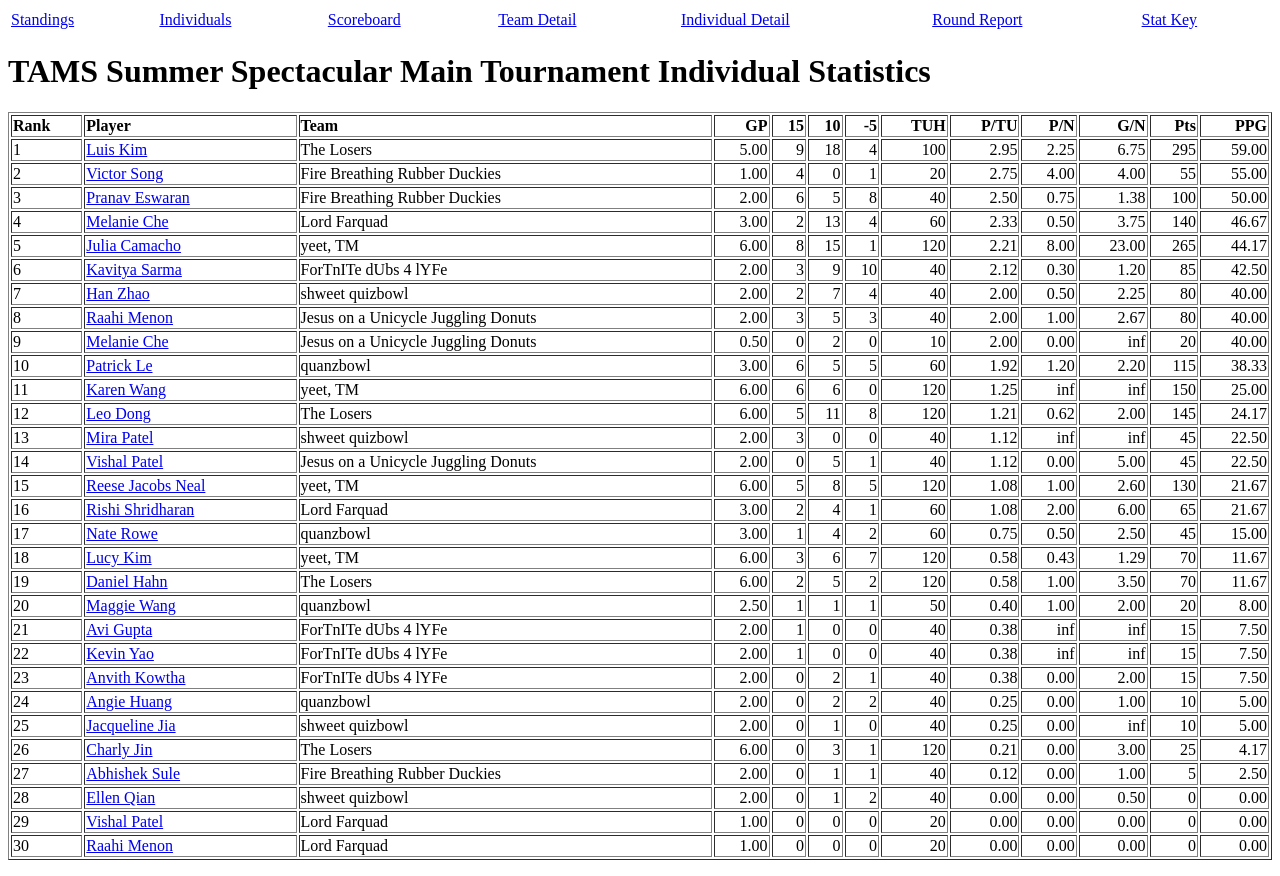
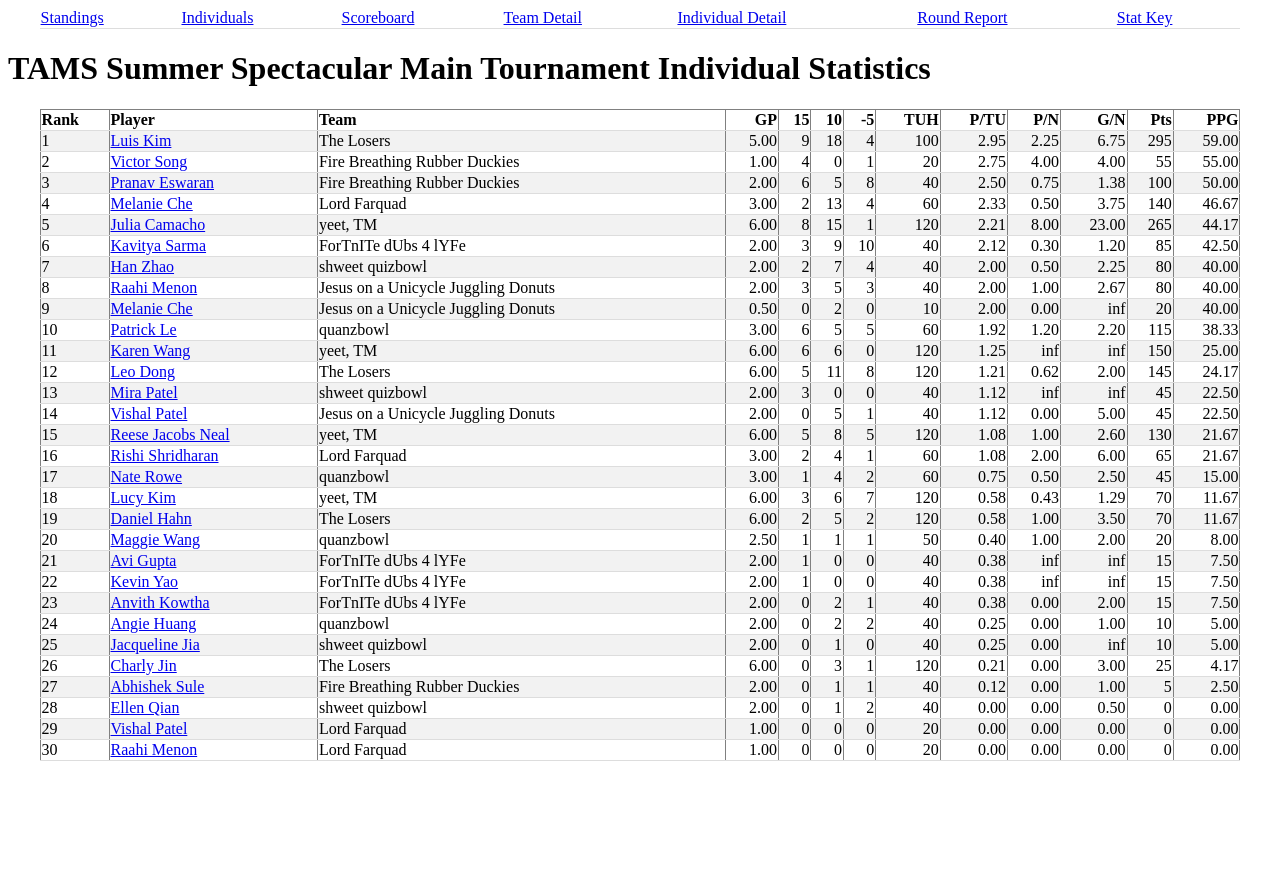
Before and after one commit to InfernalHydra/TAMSQuizBowlTourney, a website: page static/Report_individuals.html in a window 1280 px wide. After the commit the page ends 800 px from the top, so only its background shows below. Drawn offline with nearby package versions, Linux system fonts and the light colour scheme; files that its build step writes are made by us from their sources.

Commit message:
Updated Stats

```diff
--- a/static/Report_games.html
+++ b/static/Report_games.html
@@ -1,18 +1,20 @@
 <HTML>
 <HEAD>
 <TITLE>TAMS Summer Spectacular Main Tournament Scoreboard </TITLE>
-
+<link rel="stylesheet" href='heading/heading.css'></link>
+<script src="jquery-3.3.1.min.js"></script>
+<script src="header.js"></script>
 </HEAD>
 <BODY>
 <table border=0 width=100%>
 <tr>
-<meta http-equiv="Content-Type" content="text/html;charset=ISO-8859-1" />  <td><A HREF=Report_standings.html>Standings</A></td>
-  <td><A HREF=Report_individuals.html>Individuals</A></td>
-  <td><A HREF=Report_games.html>Scoreboard</A></td>
-  <td><A HREF=Report_teamdetail.html>Team Detail</A></td>
-  <td><A HREF=Report_playerdetail.html>Individual Detail</A></td>
-  <td><A HREF=Report_rounds.html>Round Report</A></td>
-  <td><A HREF=Report_statkey.html>Stat Key</A></td>
+<meta http-equiv="Content-Type" content="text/html;charset=ISO-8859-1" />  <td><A HREF=/standing>Standings</A></td>
+  <td><A HREF=/individuals>Individuals</A></td>
+  <td><A HREF=/games>Scoreboard</A></td>
+  <td><A HREF=/teamdetail>Team Detail</A></td>
+  <td><A HREF=/playerdetail>Individual Detail</A></td>
+  <td><A HREF=/rounds>Round Report</A></td>
+  <td><A HREF=/statkey>Stat Key</A></td>
 </tr>
 </table>
 <H1>TAMS Summer Spectacular Main Tournament Scoreboard </H1><P>
--- a/static/Report_individuals.html
+++ b/static/Report_individuals.html
@@ -1,18 +1,20 @@
 <HTML>
 <HEAD>
 <TITLE>TAMS Summer Spectacular Main Tournament Individual Statistics </TITLE>
-
+<link rel="stylesheet" href='heading/heading.css'></link>
+<script src="jquery-3.3.1.min.js"></script>
+<script src="header.js"></script>
 </HEAD>
 <BODY>
 <table border=0 width=100%>
 <tr>
-<meta http-equiv="Content-Type" content="text/html;charset=ISO-8859-1" />  <td><A HREF=Report_standings.html>Standings</A></td>
-  <td><A HREF=Report_individuals.html>Individuals</A></td>
-  <td><A HREF=Report_games.html>Scoreboard</A></td>
-  <td><A HREF=Report_teamdetail.html>Team Detail</A></td>
-  <td><A HREF=Report_playerdetail.html>Individual Detail</A></td>
-  <td><A HREF=Report_rounds.html>Round Report</A></td>
-  <td><A HREF=Report_statkey.html>Stat Key</A></td>
+<meta http-equiv="Content-Type" content="text/html;charset=ISO-8859-1" />  <td><A HREF=/standing>Standings</A></td>
+  <td><A HREF=/individuals>Individuals</A></td>
+  <td><A HREF=/games>Scoreboard</A></td>
+  <td><A HREF=/teamdetail>Team Detail</A></td>
+  <td><A HREF=/playerdetail>Individual Detail</A></td>
+  <td><A HREF=/rounds>Round Report</A></td>
+  <td><A HREF=/statkey>Stat Key</A></td>
 </tr>
 </table>
 <H1>TAMS Summer Spectacular Main Tournament Individual Statistics </H1><P>
@@ -34,7 +36,7 @@
 </tr>
 <tr>
   <td ALIGN=LEFT>1</td>
-  <td ALIGN=LEFT><A HREF=Report_playerdetail.html#p2_5>Luis Kim</A></td>
+  <td ALIGN=LEFT><A HREF=/playerdetail#p2_5>Luis Kim</A></td>
   <td ALIGN=LEFT>The Losers</td>
   <td ALIGN=RIGHT>5.00</td>
   <td ALIGN=RIGHT>9</td>
@@ -49,7 +51,7 @@
 </tr>
 <tr>
   <td ALIGN=LEFT>2</td>
-  <td ALIGN=LEFT><A HREF=Report_playerdetail.html#p1_6>Victor Song</A></td>
+  <td ALIGN=LEFT><A HREF=/playerdetail#p1_6>Victor Song</A></td>
   <td ALIGN=LEFT>Fire Breathing Rubber Duckies</td>
   <td ALIGN=RIGHT>1.00</td>
   <td ALIGN=RIGHT>4</td>
@@ -64,7 +66,7 @@
 </tr>
 <tr>
   <td ALIGN=LEFT>3</td>
-  <td ALIGN=LEFT><A HREF=Report_playerdetail.html#p3_6>Pranav Eswaran</A></td>
+  <td ALIGN=LEFT><A HREF=/playerdetail#p3_6>Pranav Eswaran</A></td>
   <td ALIGN=LEFT>Fire Breathing Rubber Duckies</td>
   <td ALIGN=RIGHT>2.00</td>
   <td ALIGN=RIGHT>6</td>
@@ -79,7 +81,7 @@
 </tr>
 <tr>
   <td ALIGN=LEFT>4</td>
-  <td ALIGN=LEFT><A HREF=Report_playerdetail.html#p1_7>Melanie Che</A></td>
+  <td ALIGN=LEFT><A HREF=/playerdetail#p1_7>Melanie Che</A></td>
   <td ALIGN=LEFT>Lord Farquad</td>
   <td ALIGN=RIGHT>3.00</td>
   <td ALIGN=RIGHT>2</td>
@@ -94,7 +96,7 @@
 </tr>
 <tr>
   <td ALIGN=LEFT>5</td>
-  <td ALIGN=LEFT><A HREF=Report_playerdetail.html#p4_0>Julia Camacho</A></td>
+  <td ALIGN=LEFT><A HREF=/playerdetail#p4_0>Julia Camacho</A></td>
   <td ALIGN=LEFT>yeet, TM</td>
   <td ALIGN=RIGHT>6.00</td>
   <td ALIGN=RIGHT>8</td>
@@ -109,7 +111,7 @@
 </tr>
 <tr>
   <td ALIGN=LEFT>6</td>
-  <td ALIGN=LEFT><A HREF=Report_playerdetail.html#p4_4>Kavitya Sarma</A></td>
+  <td ALIGN=LEFT><A HREF=/playerdetail#p4_4>Kavitya Sarma</A></td>
   <td ALIGN=LEFT>ForTnITe dUbs 4 lYFe</td>
   <td ALIGN=RIGHT>2.00</td>
   <td ALIGN=RIGHT>3</td>
@@ -124,7 +126,7 @@
 </tr>
 <tr>
   <td ALIGN=LEFT>7</td>
-  <td ALIGN=LEFT><A HREF=Report_playerdetail.html#p3_1>Han Zhao</A></td>
+  <td ALIGN=LEFT><A HREF=/playerdetail#p3_1>Han Zhao</A></td>
   <td ALIGN=LEFT>shweet quizbowl</td>
   <td ALIGN=RIGHT>2.00</td>
   <td ALIGN=RIGHT>2</td>
@@ -139,7 +141,7 @@
 </tr>
 <tr>
   <td ALIGN=LEFT>8</td>
-  <td ALIGN=LEFT><A HREF=Report_playerdetail.html#p1_3>Raahi Menon</A></td>
+  <td ALIGN=LEFT><A HREF=/playerdetail#p1_3>Raahi Menon</A></td>
   <td ALIGN=LEFT>Jesus on a Unicycle Juggling Donuts</td>
   <td ALIGN=RIGHT>2.00</td>
   <td ALIGN=RIGHT>3</td>
@@ -154,7 +156,7 @@
 </tr>
 <tr>
   <td ALIGN=LEFT>9</td>
-  <td ALIGN=LEFT><A HREF=Report_playerdetail.html#p3_3>Melanie Che</A></td>
+  <td ALIGN=LEFT><A HREF=/playerdetail#p3_3>Melanie Che</A></td>
   <td ALIGN=LEFT>Jesus on a Unicycle Juggling Donuts</td>
   <td ALIGN=RIGHT>0.50</td>
   <td ALIGN=RIGHT>0</td>
@@ -169,7 +171,7 @@
 </tr>
 <tr>
   <td ALIGN=LEFT>10</td>
-  <td ALIGN=LEFT><A HREF=Report_playerdetail.html#p1_2>Patrick Le</A></td>
+  <td ALIGN=LEFT><A HREF=/playerdetail#p1_2>Patrick Le</A></td>
   <td ALIGN=LEFT>quanzbowl</td>
   <td ALIGN=RIGHT>3.00</td>
   <td ALIGN=RIGHT>6</td>
@@ -184,7 +186,7 @@
 </tr>
 <tr>
   <td ALIGN=LEFT>11</td>
-  <td ALIGN=LEFT><A HREF=Report_playerdetail.html#p1_0>Karen Wang</A></td>
+  <td ALIGN=LEFT><A HREF=/playerdetail#p1_0>Karen Wang</A></td>
   <td ALIGN=LEFT>yeet, TM</td>
   <td ALIGN=RIGHT>6.00</td>
   <td ALIGN=RIGHT>6</td>
@@ -199,7 +201,7 @@
 </tr>
 <tr>
   <td ALIGN=LEFT>12</td>
-  <td ALIGN=LEFT><A HREF=Report_playerdetail.html#p1_5>Leo Dong</A></td>
+  <td ALIGN=LEFT><A HREF=/playerdetail#p1_5>Leo Dong</A></td>
   <td ALIGN=LEFT>The Losers</td>
   <td ALIGN=RIGHT>6.00</td>
   <td ALIGN=RIGHT>5</td>
@@ -214,7 +216,7 @@
 </tr>
 <tr>
   <td ALIGN=LEFT>13</td>
-  <td ALIGN=LEFT><A HREF=Report_playerdetail.html#p2_1>Mira Patel</A></td>
+  <td ALIGN=LEFT><A HREF=/playerdetail#p2_1>Mira Patel</A></td>
   <td ALIGN=LEFT>shweet quizbowl</td>
   <td ALIGN=RIGHT>2.00</td>
   <td ALIGN=RIGHT>3</td>
@@ -229,7 +231,7 @@
 </tr>
 <tr>
   <td ALIGN=LEFT>14</td>
-  <td ALIGN=LEFT><A HREF=Report_playerdetail.html#p2_3>Vishal Patel</A></td>
+  <td ALIGN=LEFT><A HREF=/playerdetail#p2_3>Vishal Patel</A></td>
   <td ALIGN=LEFT>Jesus on a Unicycle Juggling Donuts</td>
   <td ALIGN=RIGHT>2.00</td>
   <td ALIGN=RIGHT>0</td>
@@ -244,7 +246,7 @@
 </tr>
 <tr>
   <td ALIGN=LEFT>15</td>
-  <td ALIGN=LEFT><A HREF=Report_playerdetail.html#p3_0>Reese Jacobs Neal</A></td>
+  <td ALIGN=LEFT><A HREF=/playerdetail#p3_0>Reese Jacobs Neal</A></td>
   <td ALIGN=LEFT>yeet, TM</td>
   <td ALIGN=RIGHT>6.00</td>
   <td ALIGN=RIGHT>5</td>
@@ -259,7 +261,7 @@
 </tr>
 <tr>
   <td ALIGN=LEFT>16</td>
-  <td ALIGN=LEFT><A HREF=Report_playerdetail.html#p2_7>Rishi Shridharan</A></td>
+  <td ALIGN=LEFT><A HREF=/playerdetail#p2_7>Rishi Shridharan</A></td>
   <td ALIGN=LEFT>Lord Farquad</td>
   <td ALIGN=RIGHT>3.00</td>
   <td ALIGN=RIGHT>2</td>
@@ -274,7 +276,7 @@
 </tr>
 <tr>
   <td ALIGN=LEFT>17</td>
-  <td ALIGN=LEFT><A HREF=Report_playerdetail.html#p2_2>Nate Rowe</A></td>
+  <td ALIGN=LEFT><A HREF=/playerdetail#p2_2>Nate Rowe</A></td>
   <td ALIGN=LEFT>quanzbowl</td>
   <td ALIGN=RIGHT>3.00</td>
   <td ALIGN=RIGHT>1</td>
@@ -289,7 +291,7 @@
 </tr>
 <tr>
   <td ALIGN=LEFT>18</td>
-  <td ALIGN=LEFT><A HREF=Report_playerdetail.html#p2_0>Lucy Kim</A></td>
+  <td ALIGN=LEFT><A HREF=/playerdetail#p2_0>Lucy Kim</A></td>
   <td ALIGN=LEFT>yeet, TM</td>
   <td ALIGN=RIGHT>6.00</td>
   <td ALIGN=RIGHT>3</td>
@@ -304,7 +306,7 @@
 </tr>
 <tr>
   <td ALIGN=LEFT>19</td>
-  <td ALIGN=LEFT><A HREF=Report_playerdetail.html#p4_5>Daniel Hahn</A></td>
+  <td ALIGN=LEFT><A HREF=/playerdetail#p4_5>Daniel Hahn</A></td>
   <td ALIGN=LEFT>The Losers</td>
   <td ALIGN=RIGHT>6.00</td>
   <td ALIGN=RIGHT>2</td>
@@ -319,7 +321,7 @@
 </tr>
 <tr>
   <td ALIGN=LEFT>20</td>
-  <td ALIGN=LEFT><A HREF=Report_playerdetail.html#p4_2>Maggie Wang</A></td>
+  <td ALIGN=LEFT><A HREF=/playerdetail#p4_2>Maggie Wang</A></td>
   <td ALIGN=LEFT>quanzbowl</td>
   <td ALIGN=RIGHT>2.50</td>
   <td ALIGN=RIGHT>1</td>
@@ -334,7 +336,7 @@
 </tr>
 <tr>
   <td ALIGN=LEFT>21</td>
-  <td ALIGN=LEFT><A HREF=Report_playerdetail.html#p2_4>Avi Gupta</A></td>
+  <td ALIGN=LEFT><A HREF=/playerdetail#p2_4>Avi Gupta</A></td>
   <td ALIGN=LEFT>ForTnITe dUbs 4 lYFe</td>
   <td ALIGN=RIGHT>2.00</td>
   <td ALIGN=RIGHT>1</td>
@@ -349,7 +351,7 @@
 </tr>
 <tr>
   <td ALIGN=LEFT>22</td>
-  <td ALIGN=LEFT><A HREF=Report_playerdetail.html#p1_4>Kevin Yao</A></td>
+  <td ALIGN=LEFT><A HREF=/playerdetail#p1_4>Kevin Yao</A></td>
   <td ALIGN=LEFT>ForTnITe dUbs 4 lYFe</td>
   <td ALIGN=RIGHT>2.00</td>
   <td ALIGN=RIGHT>1</td>
@@ -364,7 +366,7 @@
 </tr>
 <tr>
   <td ALIGN=LEFT>23</td>
-  <td ALIGN=LEFT><A HREF=Report_playerdetail.html#p3_4>Anvith Kowtha</A></td>
+  <td ALIGN=LEFT><A HREF=/playerdetail#p3_4>Anvith Kowtha</A></td>
   <td ALIGN=LEFT>ForTnITe dUbs 4 lYFe</td>
   <td ALIGN=RIGHT>2.00</td>
   <td ALIGN=RIGHT>0</td>
@@ -379,7 +381,7 @@
 </tr>
 <tr>
   <td ALIGN=LEFT>24</td>
-  <td ALIGN=LEFT><A HREF=Report_playerdetail.html#p3_2>Angie Huang</A></td>
+  <td ALIGN=LEFT><A HREF=/playerdetail#p3_2>Angie Huang</A></td>
   <td ALIGN=LEFT>quanzbowl</td>
   <td ALIGN=RIGHT>2.00</td>
   <td ALIGN=RIGHT>0</td>
@@ -394,7 +396,7 @@
 </tr>
 <tr>
   <td ALIGN=LEFT>25</td>
-  <td ALIGN=LEFT><A HREF=Report_playerdetail.html#p1_1>Jacqueline Jia</A></td>
+  <td ALIGN=LEFT><A HREF=/playerdetail#p1_1>Jacqueline Jia</A></td>
   <td ALIGN=LEFT>shweet quizbowl</td>
   <td ALIGN=RIGHT>2.00</td>
   <td ALIGN=RIGHT>0</td>
@@ -409,7 +411,7 @@
 </tr>
 <tr>
   <td ALIGN=LEFT>26</td>
-  <td ALIGN=LEFT><A HREF=Report_playerdetail.html#p3_5>Charly Jin</A></td>
+  <td ALIGN=LEFT><A HREF=/playerdetail#p3_5>Charly Jin</A></td>
   <td ALIGN=LEFT>The Losers</td>
   <td ALIGN=RIGHT>6.00</td>
   <td ALIGN=RIGHT>0</td>
@@ -424,7 +426,7 @@
 </tr>
 <tr>
   <td ALIGN=LEFT>27</td>
-  <td ALIGN=LEFT><A HREF=Report_playerdetail.html#p2_6>Abhishek Sule</A></td>
+  <td ALIGN=LEFT><A HREF=/playerdetail#p2_6>Abhishek Sule</A></td>
   <td ALIGN=LEFT>Fire Breathing Rubber Duckies</td>
   <td ALIGN=RIGHT>2.00</td>
   <td ALIGN=RIGHT>0</td>
@@ -439,7 +441,7 @@
 </tr>
 <tr>
   <td ALIGN=LEFT>28</td>
-  <td ALIGN=LEFT><A HREF=Report_playerdetail.html#p4_1>Ellen Qian</A></td>
+  <td ALIGN=LEFT><A HREF=/playerdetail#p4_1>Ellen Qian</A></td>
   <td ALIGN=LEFT>shweet quizbowl</td>
   <td ALIGN=RIGHT>2.00</td>
   <td ALIGN=RIGHT>0</td>
@@ -454,7 +456,7 @@
 </tr>
 <tr>
   <td ALIGN=LEFT>29</td>
-  <td ALIGN=LEFT><A HREF=Report_playerdetail.html#p4_7>Vishal Patel</A></td>
+  <td ALIGN=LEFT><A HREF=/playerdetail#p4_7>Vishal Patel</A></td>
   <td ALIGN=LEFT>Lord Farquad</td>
   <td ALIGN=RIGHT>1.00</td>
   <td ALIGN=RIGHT>0</td>
@@ -469,7 +471,7 @@
 </tr>
 <tr>
   <td ALIGN=LEFT>30</td>
-  <td ALIGN=LEFT><A HREF=Report_playerdetail.html#p3_7>Raahi Menon</A></td>
+  <td ALIGN=LEFT><A HREF=/playerdetail#p3_7>Raahi Menon</A></td>
   <td ALIGN=LEFT>Lord Farquad</td>
   <td ALIGN=RIGHT>1.00</td>
   <td ALIGN=RIGHT>0</td>
```
Also changed, not shown: static/Report_playerdetail.html (+10 -8 lines), static/Report_rounds.html (+10 -8 lines), static/Report_standing.html (+18 -16 lines), static/Report_statkey.html (+10 -8 lines), static/Report_teamdetail.html (+40 -38 lines).
